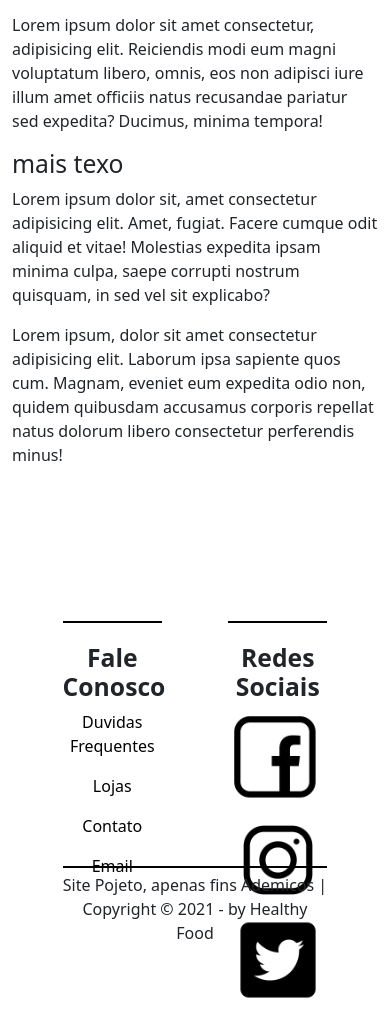
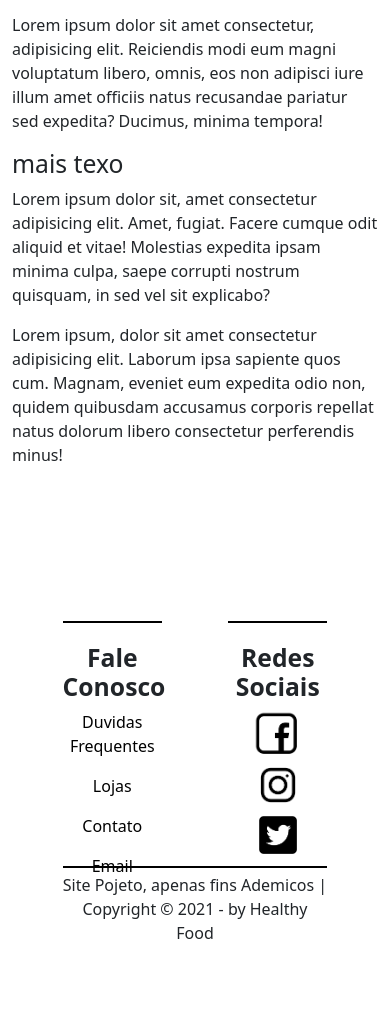
Before and after one commit to vampestranho/PROJETO-WEB, a plain HTML site: page index.html in a window 390 px wide. Shown: the part 8905-9915 px from the top of the page. After the commit the page ends 9850 px from the top, so only its background shows below. Drawn offline with nearby package versions, Linux system fonts and the light colour scheme.

Commit message:
Primeiro commit

```diff
--- a/Css/index.css
+++ b/Css/index.css
@@ -2,6 +2,14 @@
 	box-sizing:border-box;
 	margin:0;
 	padding:0;
+}
+@media (max-width: 1180px){
+
+	.i_right img{
+		width: 50px;
+		height: 50px;
+	}
+
 }
 
 .ignore{
@@ -88,8 +96,7 @@ footer{
 		margin-top: 20px;
 	}
 	.i_right img:hover{
-		width: 120px;
-		height: 120px;
+		background-color: rgb(238, 238, 238);
 	}
 	.copyright{
 		width: 80%;
```
